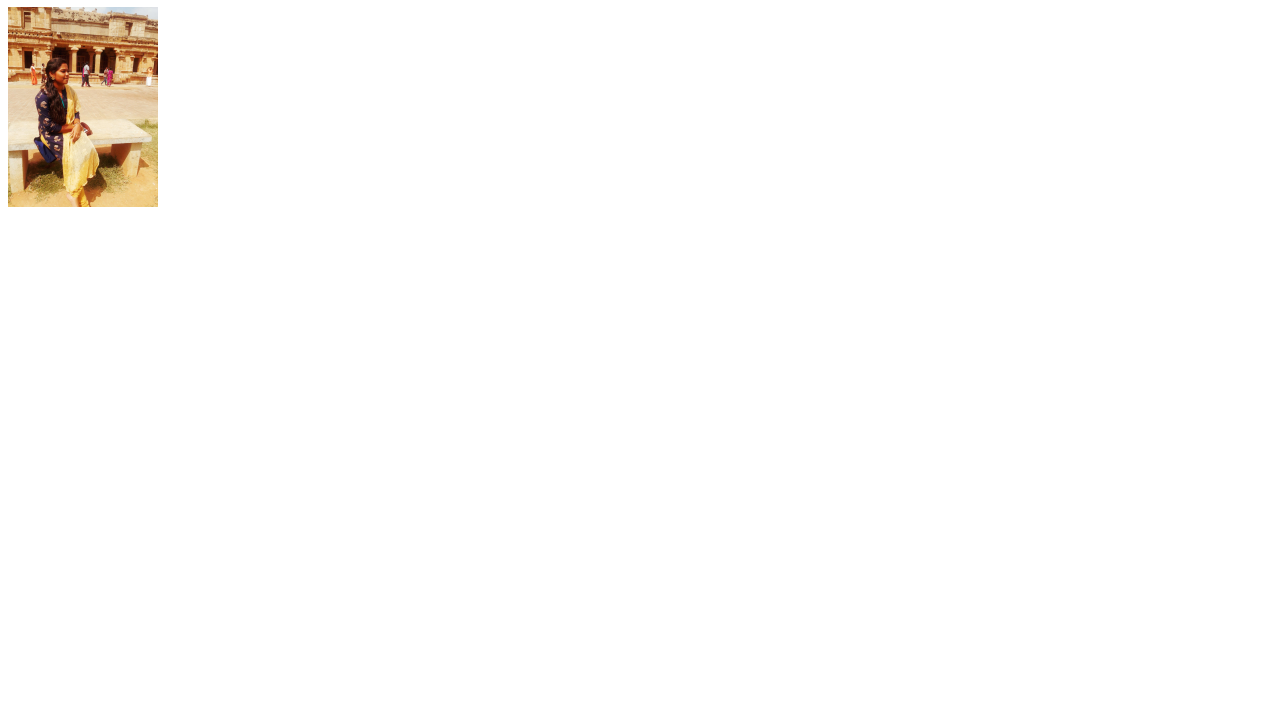
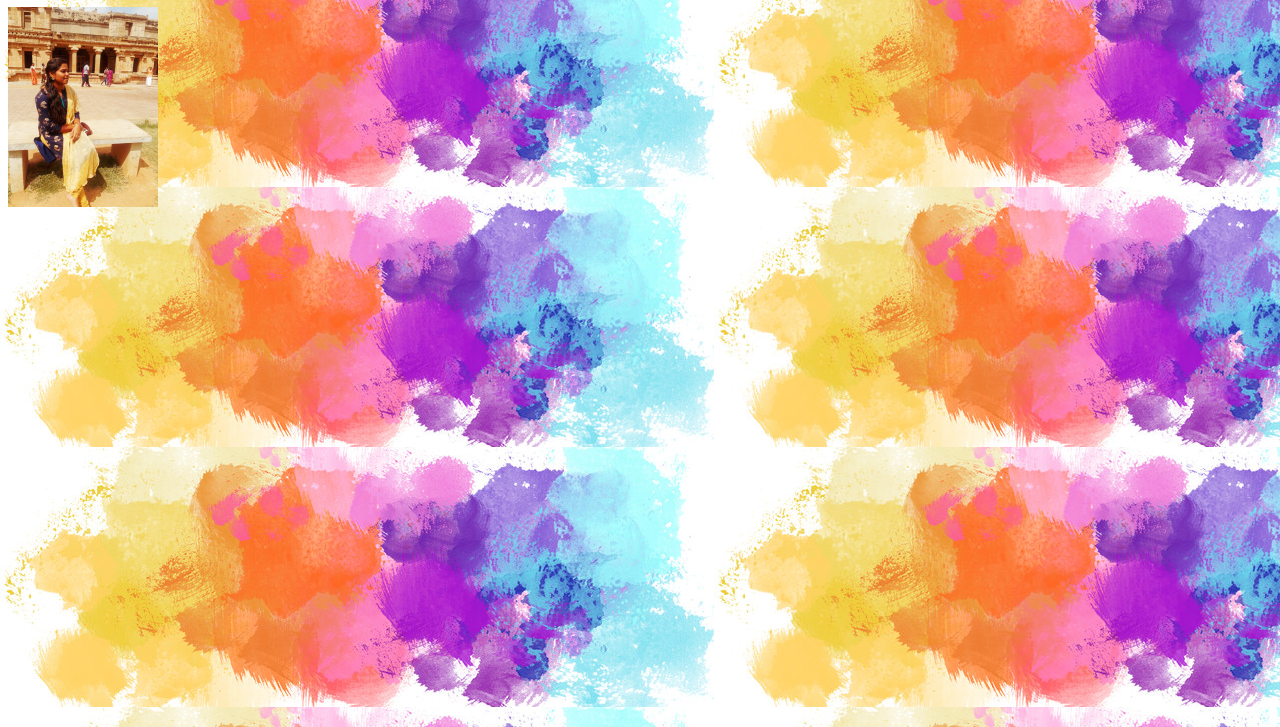
Before and after one commit to Anithra28/Anithra_portfolio, a plain HTML site: page index.html in a window 1280 px wide. Shown: the part 73-800 px from the top of the page. Drawn offline with Linux system fonts and the light colour scheme.

Commit message:
Update index.html

```diff
--- a/index.html
+++ b/index.html
@@ -1,5 +1,12 @@
 <!DOCTYPE html>
 <html>
+  <head>
+<style>
+body {
+  background-image: url('imgepic.jpg');
+}
+</style>
+</head>
 <body>
 
   <h1> Hello!! This is Anithra</h1>
```
